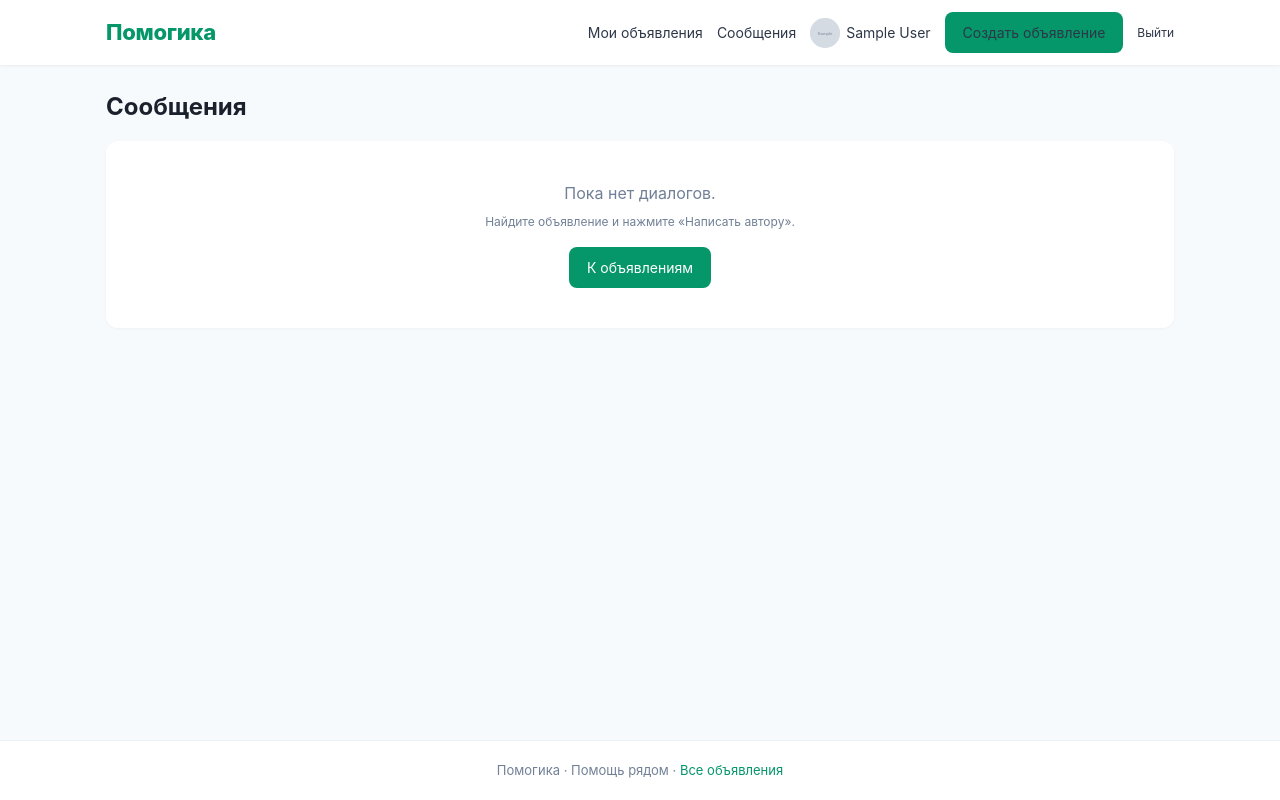
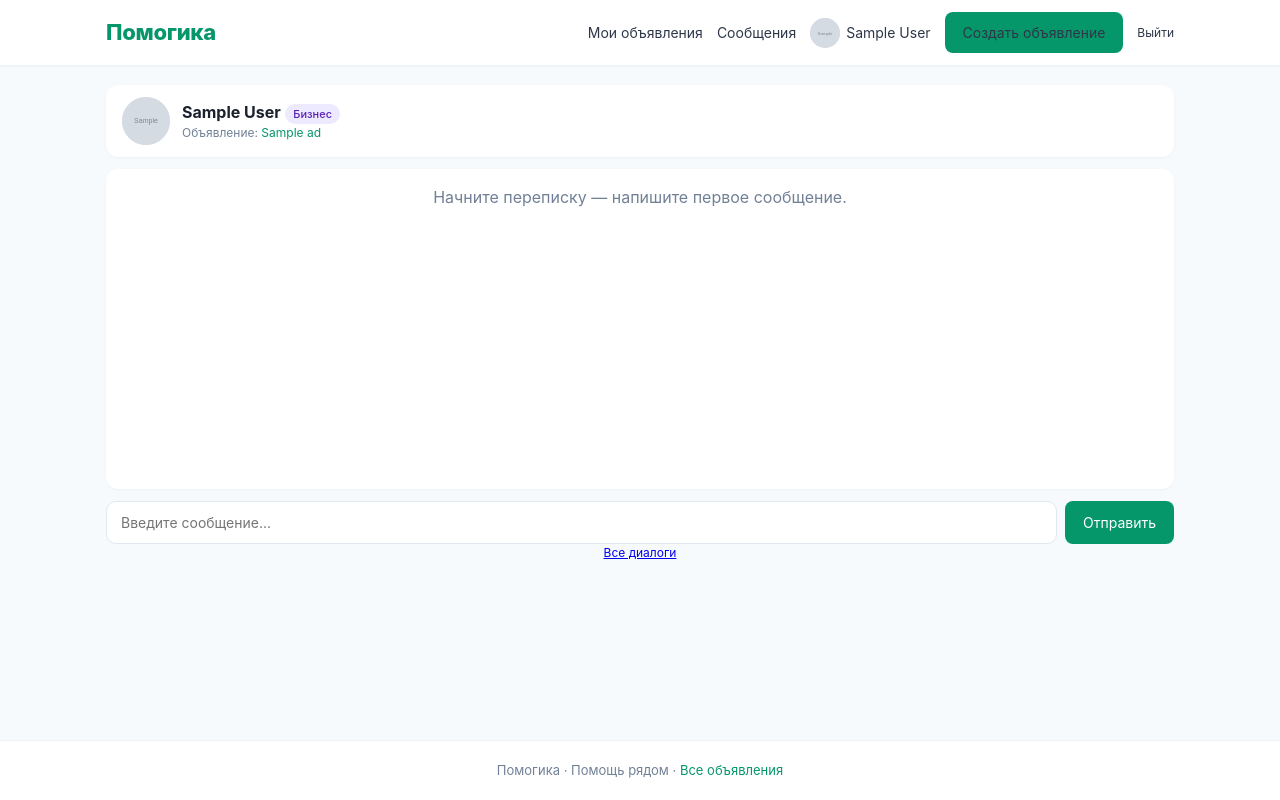
Before and after one commit to Daniil-Buzakov/pomogika, a Flask app: page /chats/1 in a window 1280 px wide. Run offline with Flask 3, Linux system fonts and the light colour scheme; a user stored in the database is signed in; tables that the repository leaves empty hold one stand-in row (values such as "Sample post"); grey boxes marked "Sample" are stand-in pictures; data that the repository does not hold is empty; some libraries are stand-ins or nearby versions.

Commit message:
Update chat.html

```diff
--- a/templates/chat.html
+++ b/templates/chat.html
@@ -1,47 +1,81 @@
 {% extends "base.html" %}
 {% block content %}
-<h1 class="page-title">Сообщения</h1>
-
-{% if chats %}
-  <ul class="chat-list">
-    {% for c in chats %}
-      {% set other = c.other_user(current_user.id) %}
-      {% set last = c.messages[-1] if c.messages else None %}
-      {% set unread = c.unread_for(current_user.id) %}
-      <li>
-        <a href="{{ url_for('chat_view', chat_id=c.id) }}" class="chat-item">
+<div class="chat-header">
   {% if other.avatar_url %}
     <img class="avatar avatar-md" src="{{ other.avatar_url }}" alt="" />
   {% else %}
     <span class="avatar avatar-md avatar-letter">{{ other.name[0]|upper }}</span>
   {% endif %}
-          <div class="chat-info">
-            <div class="chat-row">
+  <div>
     <b>{{ other.name }}</b>
-              <span class="muted small">{{ c.ad.title }}</span>
-            </div>
-            <p class="muted small clamp-1">
-              {% if last %}
-                {{ 'Вы: ' if last.sender_id == current_user.id else '' }}{{ last.text }}
-              {% else %}
-                Нет сообщений
-              {% endif %}
+    <span class="badge {% if other.is_business %}badge-purple{% else %}badge-gray{% endif %} small">
+      {{ other.kind }}
+    </span>
+    <p class="muted small">
+      Объявление: <a href="{{ url_for('ad_detail', ad_id=chat.ad.id) }}">{{ chat.ad.title }}</a>
     </p>
   </div>
-          <span class="chat-count-wrap">
-            {% if unread > 0 %}
-              <span class="unread-badge">{{ unread }}</span>
-            {% endif %}
-          </span>
-        </a>
-      </li>
-    {% endfor %}
-  </ul>
-{% else %}
-  <div class="empty">
-    <p>Пока нет диалогов.</p>
-    <p class="muted small">Найдите объявление и нажмите «Написать автору».</p>
-    <a href="{{ url_for('index') }}" class="btn btn-primary">К объявлениям</a>
 </div>
-{% endif %}
+
+<div id="chat-window" class="chat-window"></div>
+
+<form method="post" class="chat-input" id="chat-form">
+  <input type="hidden" name="csrf_token" value="{{ csrf_token() }}" />
+  <input type="text" name="text" id="chat-input" placeholder="Введите сообщение..." autocomplete="off" required />
+  <button class="btn btn-primary">Отправить</button>
+</form>
+
+<p class="muted small center">
+  <a href="{{ url_for('chats_list') }}">Все диалоги</a>
+</p>
+
+<script>
+  const CHAT_ID = {{ chat.id }};
+  const win = document.getElementById("chat-window");
+  let lastCount = -1;
+
+  function render(messages) {
+    win.innerHTML = "";
+    if (messages.length === 0) {
+      win.innerHTML = '<p class="muted center">Начните переписку — напишите первое сообщение.</p>';
+      return;
+    }
+    messages.forEach(m => {
+      const div = document.createElement("div");
+      div.className = "msg " + (m.is_mine ? "msg-mine" : "msg-theirs");
+      const t = document.createElement("div");
+      t.className = "msg-text";
+      t.textContent = m.text;
+      const time = document.createElement("div");
+      time.className = "msg-time";
+      time.textContent = m.time;
+      div.appendChild(t);
+      div.appendChild(time);
+      win.appendChild(div);
+    });
+  }
+
+  async function load() {
+    try {
+      const r = await fetch(`/api/chat/${CHAT_ID}/messages`);
+      if (!r.ok) return;
+      const d = await r.json();
+      if (d.messages.length !== lastCount) {
+        render(d.messages);
+        lastCount = d.messages.length;
+        win.scrollTop = win.scrollHeight;
+      }
+    } catch (e) {}
+  }
+
+  load();
+  setInterval(load, 3000);
+
+  document.getElementById("chat-form").addEventListener("submit", () => {
+    setTimeout(() => {
+      lastCount = -1;
+      load();
+    }, 300);
+  });
+</script>
 {% endblock %}
```
Lines whose indentation alone changed are shown as unchanged.
